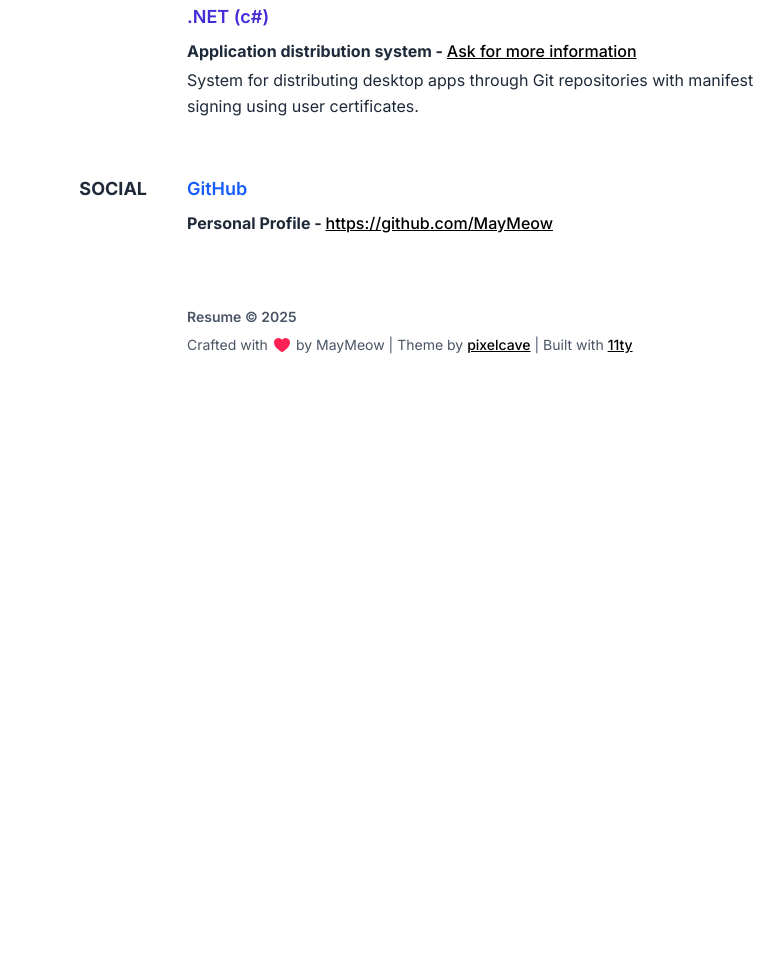
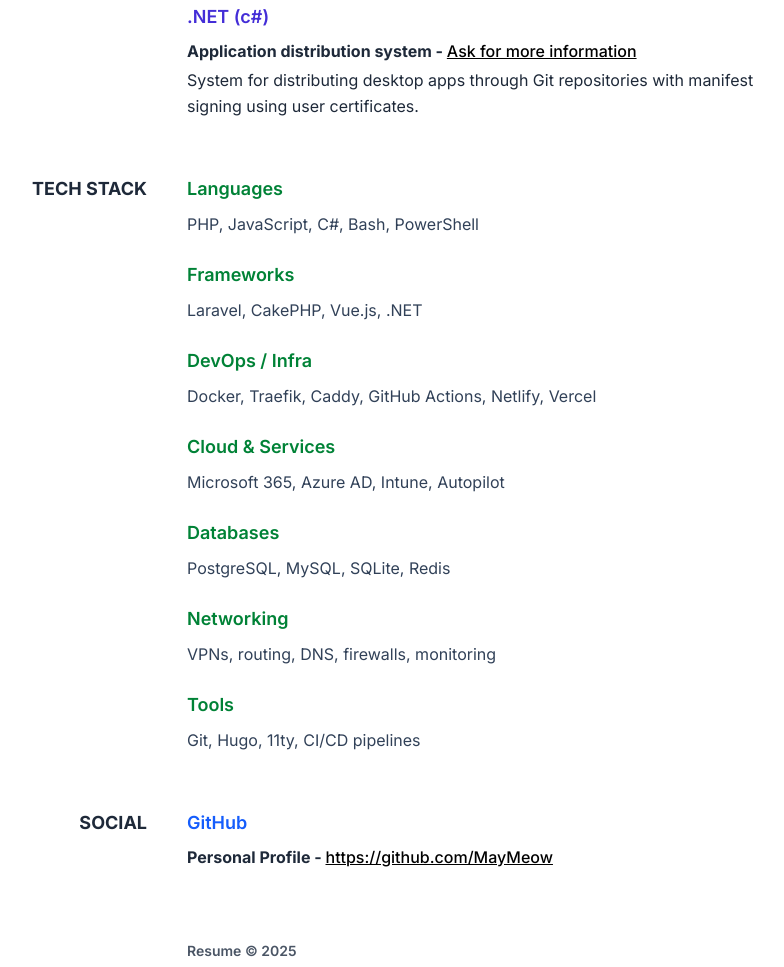
Before and after one commit to MayMeow/cv, an Eleventy site: page src/index.njk in a window 1280 px wide. Shown: the part 1742-2709 px from the top of the page, without its empty margins (313-1097 px from the left). Before the commit the page ends 2185 px from the top, so only its background shows below. Built offline with nearby package versions, Linux system fonts and the light colour scheme; Eleventy itself is replaced by a stand-in of ours; files that its build step writes are made by us from their sources.

Commit message:
Add tech stack section with data and display
Introduces a new techStack.json data file listing technologies by category and updates index.njk to render a Tech Stack section using this data.

```diff
--- /dev/null
+++ b/src/_data/techStack.json
@@ -0,0 +1,30 @@
+[
+    {
+        "category": "Languages",
+        "items": ["PHP", "JavaScript", "C#", "Bash", "PowerShell"]
+    },
+    {
+        "category": "Frameworks",
+        "items": ["Laravel", "CakePHP", "Vue.js", ".NET"]
+    },
+    {
+        "category": "DevOps / Infra",
+        "items": ["Docker", "Traefik", "Caddy", "GitHub Actions", "Netlify", "Vercel"]
+    },
+    {
+        "category": "Cloud & Services",
+        "items": ["Microsoft 365", "Azure AD", "Intune", "Autopilot"]
+    },
+    {
+        "category": "Databases",
+        "items": ["PostgreSQL", "MySQL", "SQLite", "Redis"]
+    },
+    {
+        "category": "Networking",
+        "items": ["VPNs", "routing", "DNS", "firewalls", "monitoring"]
+    },
+    {
+        "category": "Tools",
+        "items": ["Git", "Hugo", "11ty", "CI/CD pipelines"]
+    }
+]
--- a/src/index.njk
+++ b/src/index.njk
@@ -127,6 +127,26 @@
     </div>
     <!-- END Projects -->
 
+    <!-- Tech Stack -->
+    <div class="grid grid-cols-1 md:grid-cols-6">
+      <div class="px-5 py-2 text-left md:col-span-2 md:text-right">
+        <h3 class="text-lg font-bold uppercase">Tech Stack</h3>
+      </div>
+      <div class="space-y-6 px-5 py-2 md:col-span-4">
+        {% for group in techStack %}
+        <div>
+          <h4 class="mb-2 text-lg font-semibold text-green-700">
+            {{ group.category }}
+          </h4>
+          <p class="leading-relaxed text-slate-700">
+            {{ group.items | join(", ") }}
+          </p>
+        </div>
+        {% endfor %}
+      </div>
+    </div>
+    <!-- END Tech Stack -->
+
     <!-- Social -->
     <div class="grid grid-cols-1 md:grid-cols-6">
       <div class="px-5 py-2 text-left md:col-span-2 md:text-right">
```
